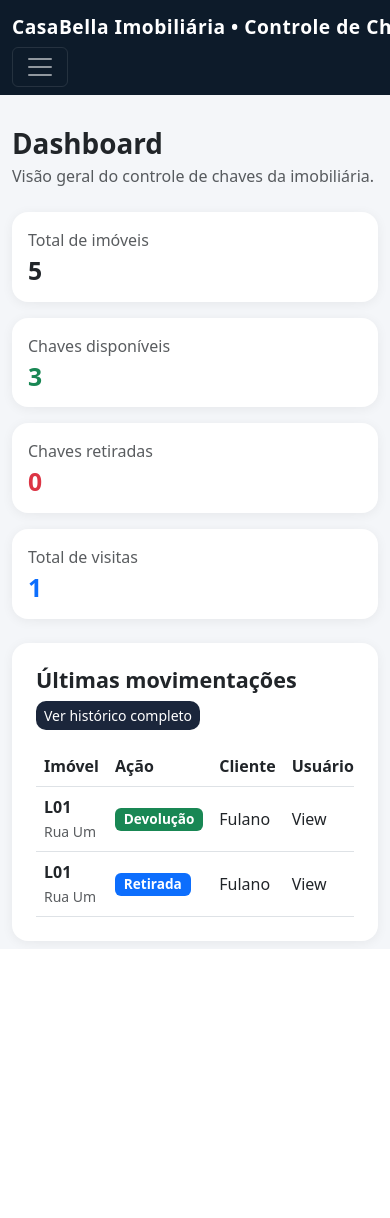
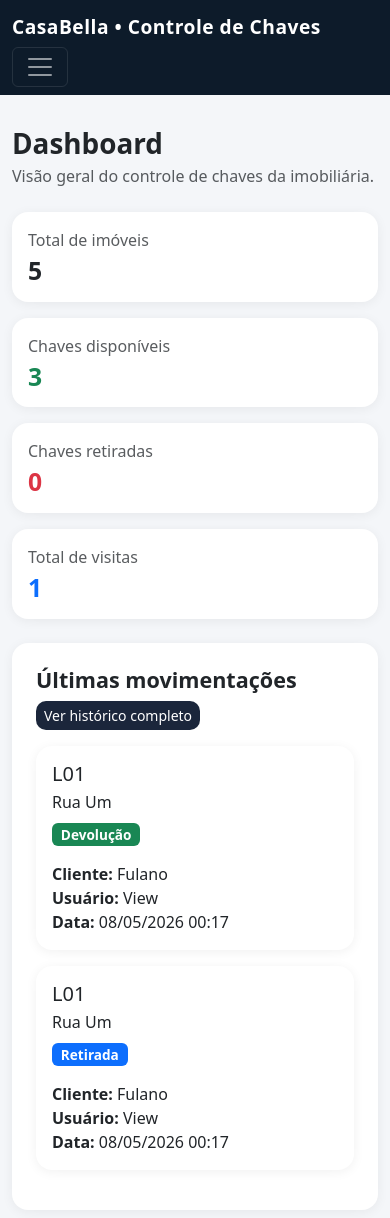
Before and after one commit to Thaisa-Souza/sistema-controle-chaves-pi, a Django app: page / in a window 390 px wide; the page is wider, and only the part inside the window is pictured. Before the commit the page ends 949 px from the top of that part, so only its background shows below. Run offline with Django 5.2, Linux system fonts and the light colour scheme; a user stored in the database is signed in; data comes from the database, SQL or seed files in the repository.

Commit message:
Ajustes dashboard

```diff
--- a/imoveis/templates/imoveis/base.html
+++ b/imoveis/templates/imoveis/base.html
@@ -75,6 +75,7 @@
             .navbar .ms-auto {
                 flex-direction: column;
                 width: 100%;
+                gap: 8px;
             }
 
             .navbar .btn,
@@ -86,6 +87,11 @@
                 text-align: center;
             }
         }
+
+        html, body {
+    max-width: 100%;
+    overflow-x: hidden;
+}
     </style>
 </head>
 
@@ -96,7 +102,7 @@
     <div class="container">
 
         <a class="navbar-brand fw-bold" href="{% url 'dashboard' %}">
-            CasaBella Imobiliária • Controle de Chaves
+            CasaBella • Controle de Chaves
         </a>
 
         <button class="navbar-toggler"
--- a/imoveis/templates/imoveis/dashboard.html
+++ b/imoveis/templates/imoveis/dashboard.html
@@ -17,83 +17,39 @@
 <div class="row g-3 mb-4">
 
     <div class="col-12 col-sm-6 col-lg-3">
-
         <div class="card h-100">
-
             <div class="card-body">
-
-                <p class="text-muted mb-1">
-                    Total de imóveis
-                </p>
-
-                <h2 class="fw-bold mb-0">
-                    {{ total_imoveis }}
-                </h2>
-
+                <p class="text-muted mb-1">Total de imóveis</p>
+                <h2 class="fw-bold mb-0">{{ total_imoveis }}</h2>
             </div>
-
         </div>
-
     </div>
 
     <div class="col-12 col-sm-6 col-lg-3">
-
         <div class="card h-100">
-
             <div class="card-body">
-
-                <p class="text-muted mb-1">
-                    Chaves disponíveis
-                </p>
-
-                <h2 class="fw-bold text-success mb-0">
-                    {{ chaves_disponiveis }}
-                </h2>
-
+                <p class="text-muted mb-1">Chaves disponíveis</p>
+                <h2 class="fw-bold text-success mb-0">{{ chaves_disponiveis }}</h2>
             </div>
-
         </div>
-
     </div>
 
     <div class="col-12 col-sm-6 col-lg-3">
-
         <div class="card h-100">
-
             <div class="card-body">
-
-                <p class="text-muted mb-1">
-                    Chaves retiradas
-                </p>
-
-                <h2 class="fw-bold text-danger mb-0">
-                    {{ chaves_retiradas }}
-                </h2>
-
+                <p class="text-muted mb-1">Chaves retiradas</p>
+                <h2 class="fw-bold text-danger mb-0">{{ chaves_retiradas }}</h2>
             </div>
-
         </div>
-
     </div>
 
     <div class="col-12 col-sm-6 col-lg-3">
-
         <div class="card h-100">
-
             <div class="card-body">
-
-                <p class="text-muted mb-1">
-                    Total de visitas
-                </p>
-
-                <h2 class="fw-bold text-primary mb-0">
-                    {{ total_visitas }}
-                </h2>
-
+                <p class="text-muted mb-1">Total de visitas</p>
+                <h2 class="fw-bold text-primary mb-0">{{ total_visitas }}</h2>
             </div>
-
         </div>
-
     </div>
 
 </div>
@@ -114,7 +70,7 @@
 
         </div>
 
-        <div class="table-responsive">
+        <div class="table-responsive d-none d-md-block">
 
             <table class="table table-hover align-middle mb-0">
 
@@ -150,17 +106,11 @@
                                 {% endif %}
                             </td>
 
-                            <td>
-                                {{ mov.nome_cliente|default:"-" }}
-                            </td>
+                            <td>{{ mov.nome_cliente|default:"-" }}</td>
 
-                            <td>
-                                {{ mov.usuario.username|default:"-" }}
-                            </td>
+                            <td>{{ mov.usuario.username|default:"-" }}</td>
 
-                            <td>
-                                {{ mov.data|date:"d/m/Y H:i" }}
-                            </td>
+                            <td>{{ mov.data|date:"d/m/Y H:i" }}</td>
                         </tr>
 
                     {% empty %}
@@ -179,6 +129,50 @@
 
         </div>
 
+        <div class="d-block d-md-none">
+
+            {% for mov in ultimas_movimentacoes %}
+
+                <div class="card mb-3">
+
+                    <div class="card-body">
+
+                        <h5 class="mb-1">
+                            {{ mov.chave.imovel.codigo }}
+                        </h5>
+
+                        <p class="mb-2">
+                            {{ mov.chave.imovel.endereco }}
+                        </p>
+
+                        {% if mov.acao == 'retirada' %}
+                            <span class="badge bg-primary">Retirada</span>
+                        {% elif mov.acao == 'devolucao' %}
+                            <span class="badge bg-success">Devolução</span>
+                        {% else %}
+                            <span class="badge bg-secondary">{{ mov.acao }}</span>
+                        {% endif %}
+
+                        <div class="mt-3">
+                            <strong>Cliente:</strong> {{ mov.nome_cliente|default:"-" }}<br>
+                            <strong>Usuário:</strong> {{ mov.usuario.username|default:"-" }}<br>
+                            <strong>Data:</strong> {{ mov.data|date:"d/m/Y H:i" }}
+                        </div>
+
+                    </div>
+
+                </div>
+
+            {% empty %}
+
+                <p class="text-muted">
+                    Nenhuma movimentação registrada ainda.
+                </p>
+
+            {% endfor %}
+
+        </div>
+
     </div>
 
 </div>
```
